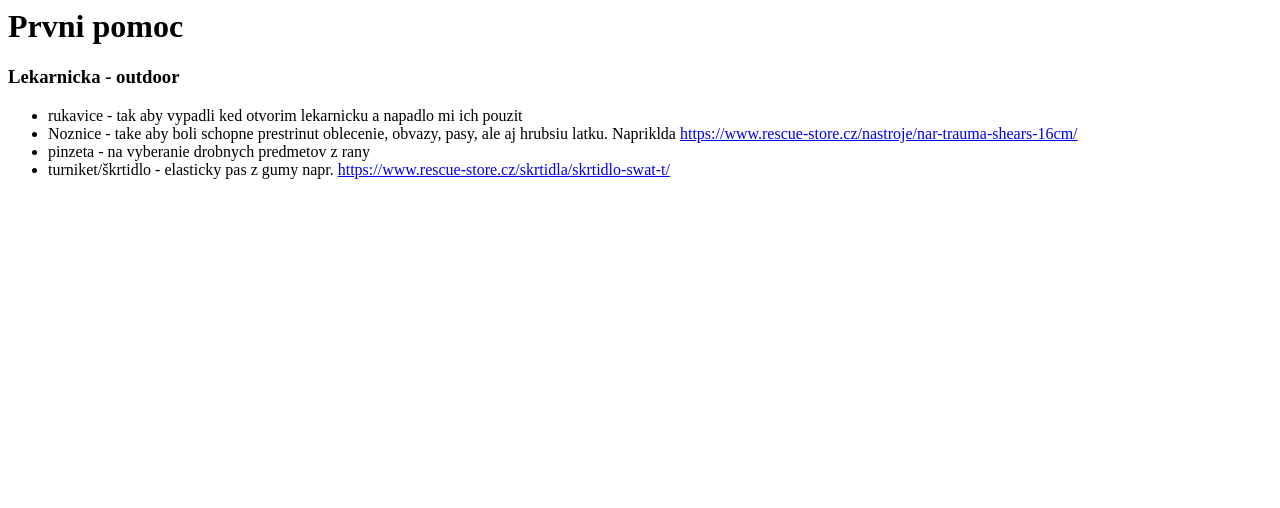
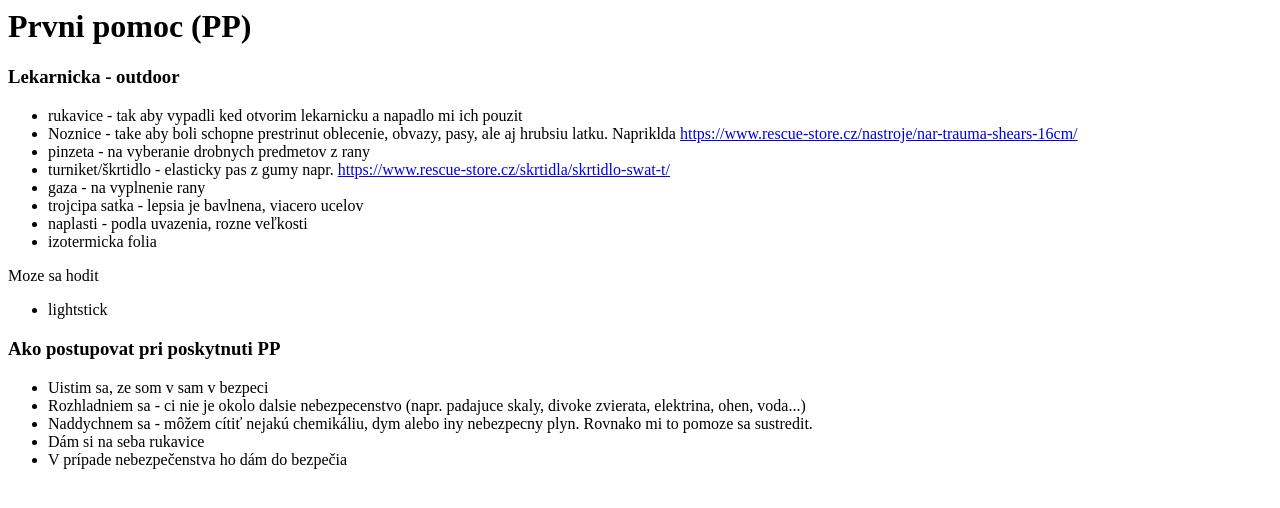
Before and after one commit to stefanbartos/my-home, an Eleventy site: page src/prvni-pomoc.md in a window 1280 px wide. Built offline with nearby package versions, Linux system fonts and the light colour scheme; Eleventy itself is replaced by a stand-in of ours; files that its build step writes are made by us from their sources.

Commit message:
more info to PP

```diff
--- a/src/prvni-pomoc.md
+++ b/src/prvni-pomoc.md
@@ -1,4 +1,4 @@
-# Prvni pomoc
+# Prvni pomoc (PP)
 
 ### Lekarnicka - outdoor
 - rukavice - tak aby vypadli ked otvorim lekarnicku a napadlo mi ich pouzit
@@ -6,3 +6,17 @@
 [https://www.rescue-store.cz/nastroje/nar-trauma-shears-16cm/](https://www.rescue-store.cz/nastroje/nar-trauma-shears-16cm/)
 - pinzeta - na vyberanie drobnych predmetov z rany
 - turniket/škrtidlo - elasticky pas z gumy napr. [https://www.rescue-store.cz/skrtidla/skrtidlo-swat-t/](https://www.rescue-store.cz/skrtidla/skrtidlo-swat-t/)
+- gaza - na vyplnenie rany
+- trojcipa satka - lepsia je bavlnena, viacero ucelov
+- naplasti - podla uvazenia, rozne veľkosti
+- izotermicka folia
+
+Moze sa hodit
+- lightstick
+
+### Ako postupovat pri poskytnuti PP
+- Uistim sa, ze som v sam v bezpeci
+- Rozhladniem sa - ci nie je okolo dalsie nebezpecenstvo (napr. padajuce skaly, divoke zvierata, elektrina, ohen, voda...)
+- Naddychnem sa - môžem cítiť nejakú chemikáliu, dym alebo iny nebezpecny plyn. Rovnako mi to pomoze sa sustredit.
+- Dám si na seba rukavice
+- V prípade nebezpečenstva ho dám do bezpečia
```
